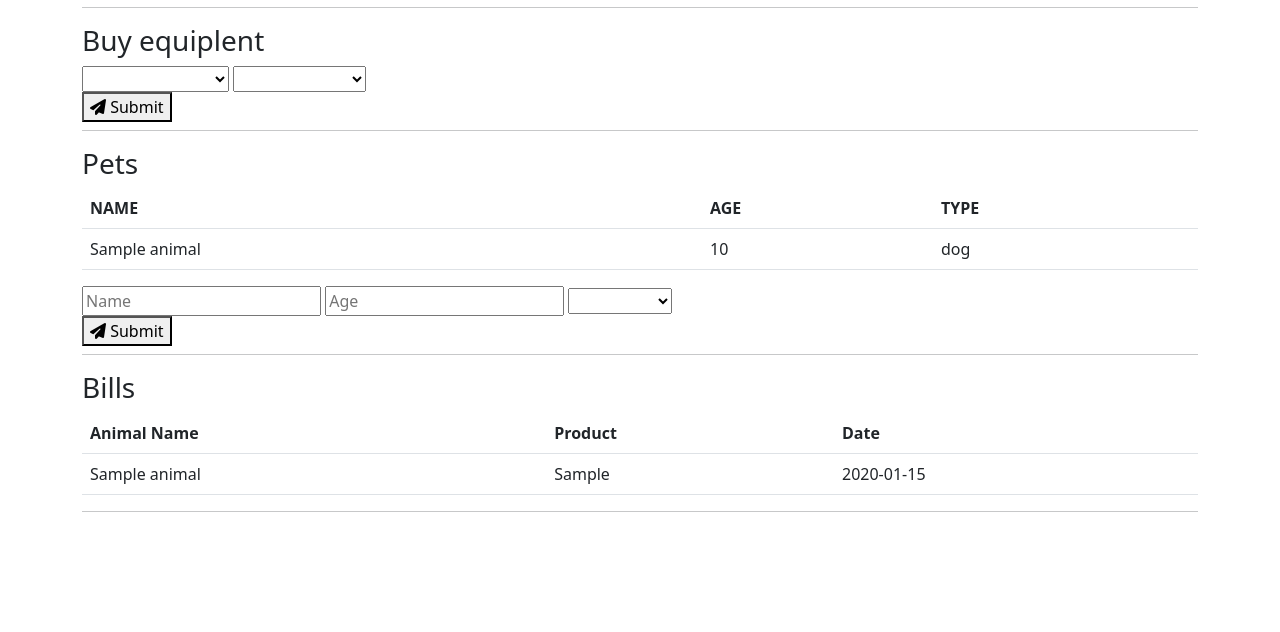
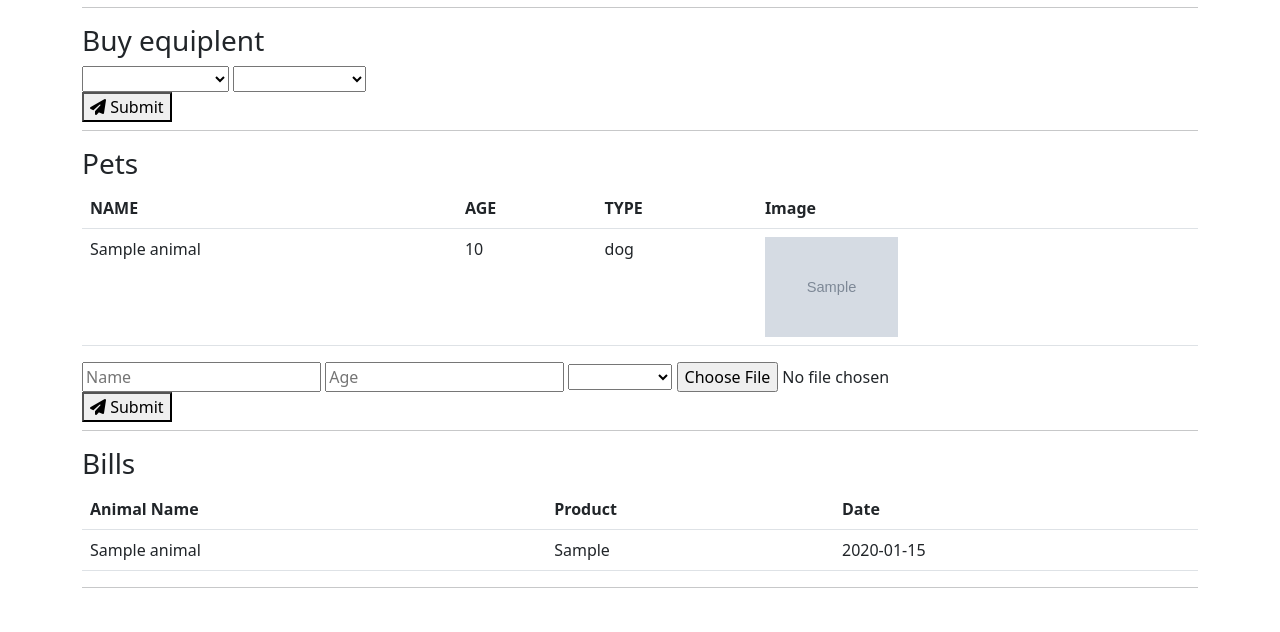
Before and after one commit to lqcharska/Veterinary-clinic, a Django app: page /watch_owner/?selected_owner_id=1 in a window 1280 px wide. Shown: the part 285-917 px from the top of the page. Run offline with Django 4.2, Linux system fonts and the light colour scheme; tables that the repository leaves empty hold one stand-in row (values such as "Sample post"); grey boxes marked "Sample" are stand-in pictures; some libraries are stand-ins or nearby versions.

Commit message:
add dig image

```diff
--- a/przychodnia/forms.py
+++ b/przychodnia/forms.py
@@ -41,6 +41,7 @@
     age = forms.IntegerField(required=True)
     name = forms.CharField(max_length=30, required=True)
     type = forms.CharField(max_length=100, required=True)
+    image = forms.ImageField()
 
     class Meta:
         model = Animal
--- a/przychodnia/models.py
+++ b/przychodnia/models.py
@@ -1,4 +1,6 @@
 from django.db import models
+from uuid import uuid4
+import os
 
 """
 To create databases based on model classes,
@@ -18,6 +20,20 @@
     def __str__(self):
         return 'name %s phone %s address %s' % (self.name, self.phone, self.address)
 
+def path_and_rename(instance, filename):
+    """
+    Form https://stackoverflow.com/questions/15140942/django-imagefield-change-file-name-on-upload
+    """
+    upload_to = 'photos'
+    ext = filename.split('.')[-1]
+    # get filename
+    if instance.pk:
+        filename = '{}.{}'.format(instance.pk, ext)
+    else:
+        # set filename as random string
+        filename = '{}.{}'.format(uuid4().hex, ext)
+    # return the whole path to the file
+    return os.path.join(upload_to, filename)
 
 class Animal(models.Model):
     """
@@ -26,6 +42,7 @@
     owner = models.ForeignKey(Owner, on_delete=models.CASCADE)
     age = models.IntegerField()
     name = models.CharField(max_length=30)
+    image = models.ImageField(upload_to=path_and_rename, max_length=255, blank=True, null=True)
 
     type = models.CharField(max_length=1, choices=[
         ('d', 'dog'),
--- a/przychodnia/templates/watch_owner.html
+++ b/przychodnia/templates/watch_owner.html
@@ -50,6 +50,7 @@
                 <th>NAME</th>
                 <th>AGE</th>
                 <th>TYPE</th>
+                <th>Image</th>
             </tr>
 
             {% for animal in owners_animals %}
@@ -57,12 +58,13 @@
                     <td>{{ animal.name }}</td>
                     <td>{{ animal.age }}</td>
                     <td>{{ animal.get_type_display }}</td>
+                    <td><img src="{{ animal.image.url}}" alt="connect" style="max-height:100px"></td>
                 </tr>
             {% endfor %}
         </table>
     {% endif %}
 
-    <form id="add_animal" action="/watch_owner/" method="post">
+    <form enctype="multipart/form-data" id="add_animal" action="/watch_owner/" method="post">
         {% csrf_token %}
         <input type="hidden" required name="owner" value="{{ owner.id }}" />
         <input type="hidden" required name="form_name" value="add_animal" />
@@ -75,8 +77,7 @@
             <option value="h">Hamster</option>
             <option value="g">Guinea pig</option>
         </select>
-
-        <!-- <input type="submit" value="Submit"/> -->
+        <input type="file" name="image" accept="image/*" required="" id="id_image">
     </form>
 
     <button type="submit" form="add_animal" value="Submit">
--- a/przychodnia/urls.py
+++ b/przychodnia/urls.py
@@ -14,3 +14,7 @@
     path('show_bills/', views.show_bills),
     path('watch_owner/', views.watch_owner),
 ] + static(settings.STATIC_URL, document_root=settings.STATIC_ROOT)
+
+
+if settings.DEBUG:
+    urlpatterns += static(settings.MEDIA_URL, document_root=settings.MEDIA_ROOT)
--- a/przychodnia/views.py
+++ b/przychodnia/views.py
@@ -216,7 +216,8 @@
         If sb added new animal, the owner is hidden in 'add_animal' form
         Go to 'watch_owner.html' and see the form
         """
-        received_animal_form = AddAnimalForm(request.POST)
+        # Imege upload from: https://djangocentral.com/uploading-images-with-django/
+        received_animal_form = AddAnimalForm(request.POST, request.FILES)
         if received_animal_form.is_valid():
             """
             Try to find an animal with this name, that belongs to the  selected owner
@@ -241,6 +242,7 @@
             return _render_watch_owner(request, owner, success_message, error_message)
         else:
             error_message = str(received_animal_form.errors)
+            print(str(received_animal_form.errors))
 
     if request.GET:
         watched_owner = WatchOwnerForm(request.GET)
```
Also changed, not shown: djangoProject/settings.py (+8 -0 lines), przychodnia/migrations/0006_animal_image.py (added).
